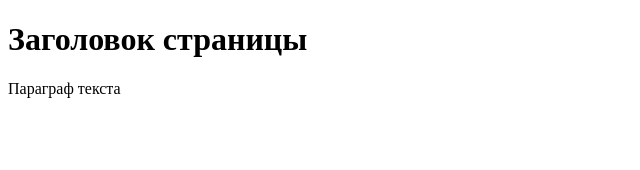
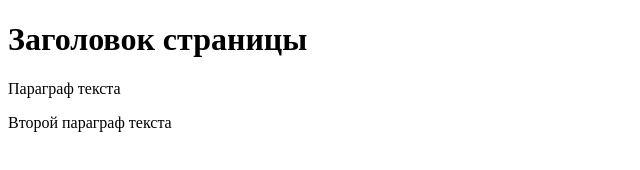
Before and after one commit to front-artem-tusur/project, a plain HTML site: page index.html in a window 1280 px wide. Shown: the whole page, without its empty margins (0-640 px from the left). Drawn offline with Linux system fonts and the light colour scheme.

Commit message:
first commit

```diff
--- a/index.html
+++ b/index.html
@@ -13,6 +13,7 @@
   </header>
   <main>
     <p title="текст страницы">Параграф текста</p>
+    <p title="второй текст страницы">Второй параграф текста</p>
   </main>
 
 </body>
```
